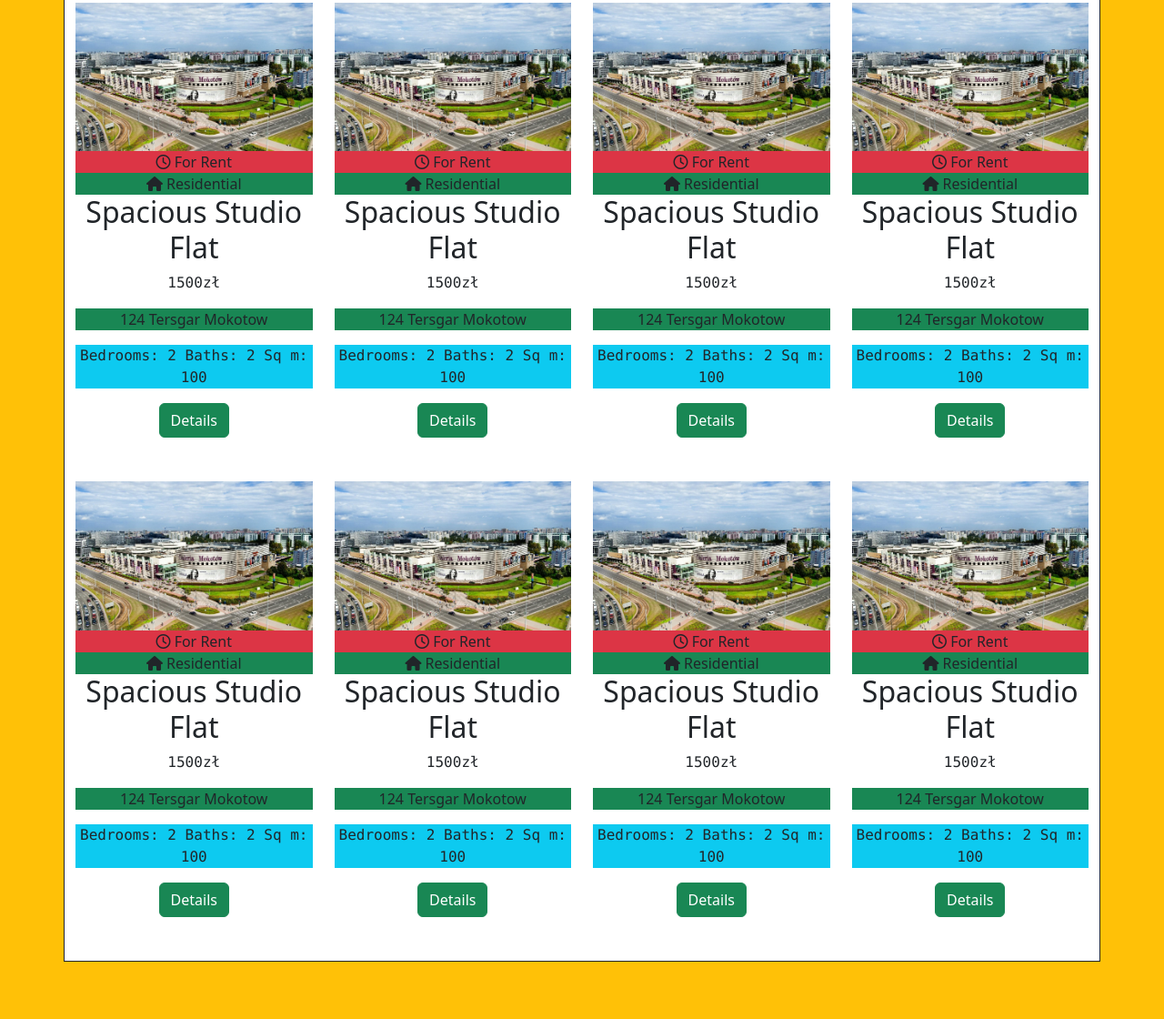
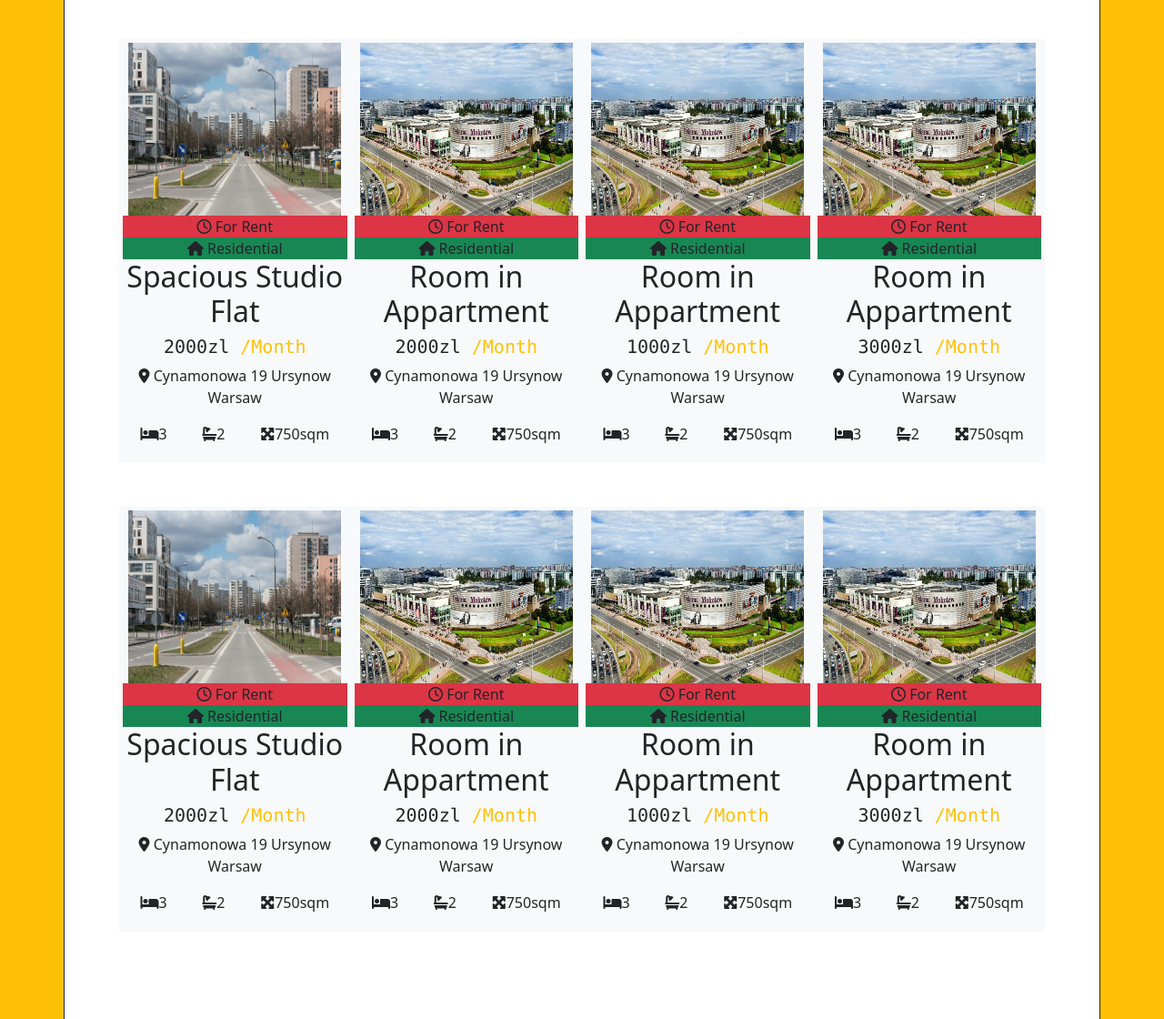
Before and after one commit to IkemefunaEke/leeroyWEB, a plain HTML site: page index.html in a window 1280 px wide. Shown: the part 854-1974 px from the top of the page at 91% size. Drawn offline with nearby package versions, Linux system fonts and the light colour scheme.

Commit message:
changed margin,padding and pics on the gri

```diff
--- a/index.html
+++ b/index.html
@@ -21,10 +21,10 @@
 </head>
 
 <body class="bg-warning">
-    <nav class="navbar navbar-light navbar-expand-lg justify-content-end bg-light fixed-top">
+    <nav class="navbar navbar-light navbar-expand-lg justify-content-end bg-white fixed-top">
         <div class="nav container">
             <div class="container logo ms-5">
-                <a class="navbar-brand d-flex" href="#">
+                <a class="navbar-brand d-flex" href="index.html">
                     <img src="./images/Leeroy_Logo.png" alt="Logo" width="100" height="auto"
                         class="rounded-circle d-inline-block align-text-top">
                 </a>
@@ -86,103 +86,128 @@
             </div>
         </div>
     </div>
-    <div class="bg-white border border-dark container my-5 pt-5  text-center border">
+    <div class="bg-white border border-dark container my-5 py-5 m text-center border">
         <h5>Find the right place</h5>
         <h1 class="mt-4 pb-3">Recommended Listings</h1>
 
-        <div class="row">
-            <div class="col-6 col-sm-3">
-                <img src="./images/Mokotow.jpg" alt="" width="100%" height="auto">
+        <div class="row m-5 ">
+            <div class="bg-light col-6 col-sm-3 p-1">
+                <a href="property.html"><img src="./images/Ursynow.jpg" alt="" width="95%" height="190"></a>
                 <div class="container bg-danger" width="10px" height="auto"><span> <i
                             class="fa-regular fa-clock"></i></span> For Rent</div>
                 <div class="container bg-success"> <span><i class="fa-solid fa-house"></i></span> Residential</div>
                 <h2>Spacious Studio Flat</h2>
-                <p class="font-monospace font-weight-bolder">1500zł</p>
-                <p class="bg-success font-weight-light">124 Tersgar Mokotow</p>
-                <p class="bg-info font-monospace">Bedrooms: 2 Baths: 2 Sq m: 100</p>
-                <button class="btn btn-success mb-5">Details</button>
+                <h5 class="font-monospace">2000zl <span class="text-warning">/Month</span></h5>
+                <p><i class="fa-solid fa-location-dot"></i> Cynamonowa 19 Ursynow Warsaw</p>
+                <div class="d-flex justify-content-around">
+                    <p><i class="fas fa-bed"></i><span>3</span></p>
+                    <p><i class="fas fa-bath"></i><span>2</span></p>
+                    <p><i class="fas fa-maximize"></i><span>750sqm</span></p>
+                </div>
             </div>
-            <div class="col-6 col-sm-3">
-                <img src="./images/Mokotow.jpg" alt="" width="100%" height="auto">
+            <div class="bg-light col-6 col-sm-3 p-1">
+                <img src="./images/Mokotow.jpg" alt="" width="95%" height="190">
+                <div class="container bg-danger" width="10px" height="auto"><span> <i
+                            class="fa-regular fa-clock"></i></span> For Rent</div>
+                <div class="container bg-success"> <span><i class="fa-solid fa-house"></i></span> Residential</div>
+                <h2>Room in Appartment</h2>
+                <h5 class="font-monospace">2000zl <span class="text-warning">/Month</span></h5>
+                <p><i class="fa-solid fa-location-dot"></i> Cynamonowa 19 Ursynow Warsaw</p>
+                <div class="d-flex justify-content-around">
+                    <p><i class="fas fa-bed"></i><span>3</span></p>
+                    <p><i class="fas fa-bath"></i><span>2</span></p>
+                    <p><i class="fas fa-maximize"></i><span>750sqm</span></p>
+                </div>
+            </div>
+            <div class="bg-light col-6 col-sm-3 p-1">
+                <img src="./images/Mokotow.jpg" alt="" width="95%" height="190">
+                <div class="container bg-danger" width="10px" height="auto"><span> <i class="fa-regular fa-clock"></i></span> For
+                    Rent</div>
+                <div class="container bg-success"> <span><i class="fa-solid fa-house"></i></span> Residential</div>
+                <h2>Room in Appartment</h2>
+                <h5 class="font-monospace">1000zl <span class="text-warning">/Month</span></h5>
+                <p><i class="fa-solid fa-location-dot"></i> Cynamonowa 19 Ursynow Warsaw</p>
+                <div class="d-flex justify-content-around">
+                    <p><i class="fas fa-bed"></i><span>3</span></p>
+                    <p><i class="fas fa-bath"></i><span>2</span></p>
+                    <p><i class="fas fa-maximize"></i><span>750sqm</span></p>
+                </div>
+            </div>
+            <div class="bg-light col-6 col-sm-3 p-1">
+                <img src="./images/Mokotow.jpg" alt="" width="95%" height="190">
+                <div class="container bg-danger" width="10px" height="auto"><span> <i class="fa-regular fa-clock"></i></span> For
+                    Rent</div>
+                <div class="container bg-success"> <span><i class="fa-solid fa-house"></i></span> Residential</div>
+                <h2>Room in Appartment</h2>
+                <h5 class="font-monospace">3000zl <span class="text-warning">/Month</span></h5>
+                <p><i class="fa-solid fa-location-dot"></i> Cynamonowa 19 Ursynow Warsaw</p>
+                <div class="d-flex justify-content-around">
+                    <p><i class="fas fa-bed"></i><span>3</span></p>
+                    <p><i class="fas fa-bath"></i><span>2</span></p>
+                    <p><i class="fas fa-maximize"></i><span>750sqm</span></p>
+                </div>
+            </div>
+        </div>
+        <div class="row m-5 ">
+            <div class="bg-light col-6 col-sm-3 p-1">
+                <a href="property.html"><img src="./images/Ursynow.jpg" alt="" width="95%" height="190"></a>
                 <div class="container bg-danger" width="10px" height="auto"><span> <i
                             class="fa-regular fa-clock"></i></span> For Rent</div>
                 <div class="container bg-success"> <span><i class="fa-solid fa-house"></i></span> Residential</div>
                 <h2>Spacious Studio Flat</h2>
-                <p class="font-monospace font-weight-bolder">1500zł</p>
-                <p class="bg-success font-weight-light">124 Tersgar Mokotow</p>
-                <p class="bg-info font-monospace">Bedrooms: 2 Baths: 2 Sq m: 100</p>
-                <button class="btn btn-success mb-5">Details</button>
+                <h5 class="font-monospace">2000zl <span class="text-warning">/Month</span></h5>
+                <p><i class="fa-solid fa-location-dot"></i> Cynamonowa 19 Ursynow Warsaw</p>
+                <div class="d-flex justify-content-around">
+                    <p><i class="fas fa-bed"></i><span>3</span></p>
+                    <p><i class="fas fa-bath"></i><span>2</span></p>
+                    <p><i class="fas fa-maximize"></i><span>750sqm</span></p>
+                </div>
             </div>
-            <div class="col-6 col-sm-3">
-                <img src="./images/Mokotow.jpg" alt="" width="100%" height="auto">
+            <div class="bg-light col-6 col-sm-3 p-1">
+                <img src="./images/Mokotow.jpg" alt="" width="95%" height="190">
                 <div class="container bg-danger" width="10px" height="auto"><span> <i
                             class="fa-regular fa-clock"></i></span> For Rent</div>
                 <div class="container bg-success"> <span><i class="fa-solid fa-house"></i></span> Residential</div>
-                <h2>Spacious Studio Flat</h2>
-                <p class="font-monospace font-weight-bolder">1500zł</p>
-                <p class="bg-success font-weight-light">124 Tersgar Mokotow</p>
-                <p class="bg-info font-monospace">Bedrooms: 2 Baths: 2 Sq m: 100</p>
-                <button class="btn btn-success mb-5">Details</button>
+                <h2>Room in Appartment</h2>
+                <h5 class="font-monospace">2000zl <span class="text-warning">/Month</span></h5>
+                <p><i class="fa-solid fa-location-dot"></i> Cynamonowa 19 Ursynow Warsaw</p>
+                <div class="d-flex justify-content-around">
+                    <p><i class="fas fa-bed"></i><span>3</span></p>
+                    <p><i class="fas fa-bath"></i><span>2</span></p>
+                    <p><i class="fas fa-maximize"></i><span>750sqm</span></p>
+                </div>
             </div>
-            <div class="col-6 col-sm-3">
-                <img src="./images/Mokotow.jpg" alt="" width="100%" height="auto">
-                <div class="container bg-danger" width="10px" height="auto"><span> <i
-                            class="fa-regular fa-clock"></i></span> For Rent</div>
+            <div class="bg-light col-6 col-sm-3 p-1">
+                <img src="./images/Mokotow.jpg" alt="" width="95%" height="190">
+                <div class="container bg-danger" width="10px" height="auto"><span> <i class="fa-regular fa-clock"></i></span> For
+                    Rent</div>
                 <div class="container bg-success"> <span><i class="fa-solid fa-house"></i></span> Residential</div>
-                <h2>Spacious Studio Flat</h2>
-                <p class="font-monospace font-weight-bolder">1500zł</p>
-                <p class="bg-success font-weight-light">124 Tersgar Mokotow</p>
-                <p class="bg-info font-monospace">Bedrooms: 2 Baths: 2 Sq m: 100</p>
-                <button class="btn btn-success mb-5">Details</button>
+                <h2>Room in Appartment</h2>
+                <h5 class="font-monospace">1000zl <span class="text-warning">/Month</span></h5>
+                <p><i class="fa-solid fa-location-dot"></i> Cynamonowa 19 Ursynow Warsaw</p>
+                <div class="d-flex justify-content-around">
+                    <p><i class="fas fa-bed"></i><span>3</span></p>
+                    <p><i class="fas fa-bath"></i><span>2</span></p>
+                    <p><i class="fas fa-maximize"></i><span>750sqm</span></p>
+                </div>
+            </div>
+            <div class="bg-light col-6 col-sm-3 p-1">
+                <img src="./images/Mokotow.jpg" alt="" width="95%" height="190">
+                <div class="container bg-danger" width="10px" height="auto"><span> <i class="fa-regular fa-clock"></i></span> For
+                    Rent</div>
+                <div class="container bg-success"> <span><i class="fa-solid fa-house"></i></span> Residential</div>
+                <h2>Room in Appartment</h2>
+                <h5 class="font-monospace">3000zl <span class="text-warning">/Month</span></h5>
+                <p><i class="fa-solid fa-location-dot"></i> Cynamonowa 19 Ursynow Warsaw</p>
+                <div class="d-flex justify-content-around">
+                    <p><i class="fas fa-bed"></i><span>3</span></p>
+                    <p><i class="fas fa-bath"></i><span>2</span></p>
+                    <p><i class="fas fa-maximize"></i><span>750sqm</span></p>
+                </div>
             </div>
         </div>
-        <div class="row">
-            <div class="col-6 col-sm-3">
-                <img src="./images/Mokotow.jpg" alt="" width="100%" height="auto">
-                <div class="container bg-danger" width="10px" height="auto"><span> <i
-                            class="fa-regular fa-clock"></i></span> For Rent</div>
-                <div class="container bg-success"> <span><i class="fa-solid fa-house"></i></span> Residential</div>
-                <h2>Spacious Studio Flat</h2>
-                <p class="font-monospace font-weight-bolder">1500zł</p>
-                <p class="bg-success font-weight-light">124 Tersgar Mokotow</p>
-                <p class="bg-info font-monospace">Bedrooms: 2 Baths: 2 Sq m: 100</p>
-                <button class="btn btn-success mb-5">Details</button>
-            </div>
-            <div class="col-6 col-sm-3">
-                <img src="./images/Mokotow.jpg" alt="" width="100%" height="auto">
-                <div class="container bg-danger" width="10px" height="auto"><span> <i
-                            class="fa-regular fa-clock"></i></span> For Rent</div>
-                <div class="container bg-success"> <span><i class="fa-solid fa-house"></i></span> Residential</div>
-                <h2>Spacious Studio Flat</h2>
-                <p class="font-monospace font-weight-bolder">1500zł</p>
-                <p class="bg-success font-weight-light">124 Tersgar Mokotow</p>
-                <p class="bg-info font-monospace">Bedrooms: 2 Baths: 2 Sq m: 100</p>
-                <button class="btn btn-success mb-5">Details</button>
-            </div>
-            <div class="col-6 col-sm-3">
-                <img src="./images/Mokotow.jpg" alt="" width="100%" height="auto">
-                <div class="container bg-danger" width="10px" height="auto"><span> <i
-                            class="fa-regular fa-clock"></i></span> For Rent</div>
-                <div class="container bg-success"> <span><i class="fa-solid fa-house"></i></span> Residential</div>
-                <h2>Spacious Studio Flat</h2>
-                <p class="font-monospace font-weight-bolder">1500zł</p>
-                <p class="bg-success font-weight-light">124 Tersgar Mokotow</p>
-                <p class="bg-info font-monospace">Bedrooms: 2 Baths: 2 Sq m: 100</p>
-                <button class="btn btn-success mb-5">Details</button>
-            </div>
-            <div class="col-6 col-sm-3">
-                <img src="./images/Mokotow.jpg" alt="" width="100%" height="auto">
-                <div class="container bg-danger" width="10px" height="auto"><span> <i
-                            class="fa-regular fa-clock"></i></span> For Rent</div>
-                <div class="container bg-success"> <span><i class="fa-solid fa-house"></i></span> Residential</div>
-                <h2>Spacious Studio Flat</h2>
-                <p class="font-monospace font-weight-bolder">1500zł</p>
-                <p class="bg-success font-weight-light">124 Tersgar Mokotow</p>
-                <p class="bg-info font-monospace">Bedrooms: 2 Baths: 2 Sq m: 100</p>
-                <button class="btn btn-success mb-5">Details</button>
-            </div>
-        </div>
-    </div>
+
+
     <script src="https://cdn.jsdelivr.net/npm/bootstrap@5.3.2/dist/js/bootstrap.bundle.min.js"
         integrity="sha384-C6RzsynM9kWDrMNeT87bh95OGNyZPhcTNXj1NW7RuBCsyN/o0jlpcV8Qyq46cDfL"
         crossorigin="anonymous"></script>
```
Also changed, not shown: property.html (added, +69 -0 lines), images/IMG-20231128-WA0001.jpg (added), images/IMG-20231128-WA0002.jpg (added), images/IMG-20231128-WA0003.jpg (added), images/IMG-20231128-WA0004.jpg (added), images/ZuHJPeNj7bf7cLDzGqmz9I-9lfWOQxh1NZlasYHsKZM=_plaintext_638367612404845153.jpg (added), images/bwfUN84PNvNL56uMmJ1BI3kp7oMsgttEDPxZUGdZt8E=_plaintext_638367612405330842.jpg (added), images/hPtndyxnj57Se4Lfk5TB6_v-43go6CyxPHvnv2pXivw=_plaintext_638367612404401646.jpg (added), images/yYQJF2ay7YYOeUyHnVoVciu4nmcPIeShlEbAsdK4WQM=_plaintext_638367612404134736.jpg (added).
